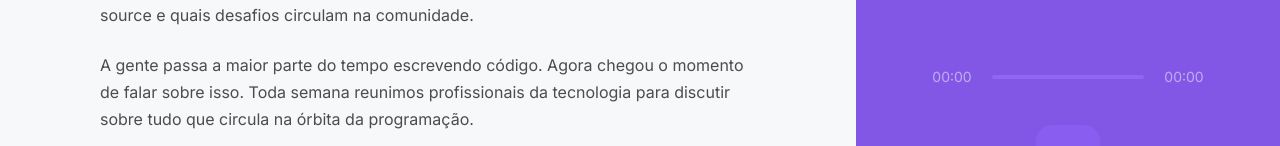
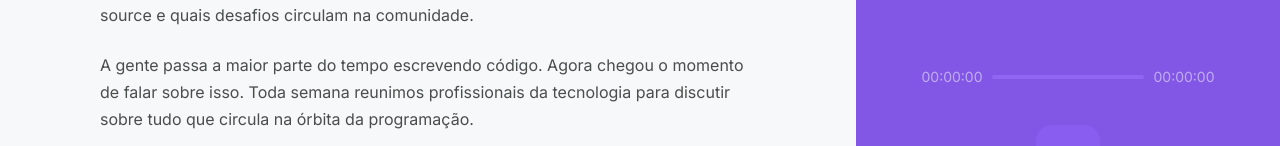
Before and after one commit to henriqueholtz/Podcastr, a Next.js app: page /episodes/a-importancia-da-contribuicao-em-open-source in a window 1280 px wide. Shown: the part 563-709 px from the top of the page. Built offline with nearby package versions, Linux system fonts and the light colour scheme; data requests are answered from the project's data file.

Commit message:
Ended player with clearPlayerState

```diff
--- a/src/components/Player/index.tsx
+++ b/src/components/Player/index.tsx
@@ -1,14 +1,16 @@
-import { useEffect, useRef } from 'react';
+import { useEffect, useRef, useState } from 'react';
 import Image from 'next/image';
 import Slider from 'rc-slider'
 import 'rc-slider/assets/index.css'
 import { usePlayer } from '../../contexts/PlayerContext';
 import styles from './styles.module.scss';
+import { ConvertDurationToTimeString } from '../../utils/Date';
 
 export default function Player() {
     const audioRef = useRef<HTMLAudioElement>(null);
-    const { episodeList, currentEpisodeIndex, isPlaying, togglePlay, toggleLoop, toggleShuffle, setPlayingState, playNext, playPrevious, hasNext, hasPrevious, isLooping, isShuffling } = usePlayer();
+    const { episodeList, currentEpisodeIndex, isPlaying, togglePlay, toggleLoop, toggleShuffle, setPlayingState, playNext, playPrevious, hasNext, hasPrevious, isLooping, isShuffling, clearPlayerState } = usePlayer();
     const episode = episodeList[currentEpisodeIndex];
+    const [progress, setProgress] = useState(0);
 
     useEffect(() => {
         if(!audioRef.current) {
@@ -20,6 +22,28 @@ export default function Player() {
         else
             audioRef.current.pause();
     }, [isPlaying])
+
+    function setupProgressListner() {
+        audioRef.current.currentTime = 0;
+
+        audioRef.current.addEventListener('timeupdate', () => {
+            setProgress(Math.floor(audioRef.current.currentTime))
+        })
+    }
+
+    function handleSeek(amount: number) {
+        audioRef.current.currentTime = amount;
+        setProgress(amount);
+    }
+
+    function hamdleEpisodeEnded() {
+        if(hasNext){
+            playNext();
+        }
+        else {
+            clearPlayerState();
+        }
+    }
 
     return (
         <div className={styles.playerContainer}>
@@ -42,19 +66,19 @@ export default function Player() {
 
             <footer className={!episode ? styles.empty : ''}>
                 <div className={styles.progress}>
-                    <span>00:00</span>
+                    <span>{ConvertDurationToTimeString(progress)}</span>
                     <div className={styles.slider}>
                         {episode ? (
-                            <Slider trackStyle={{backgroundColor: '#84d361'}} railStyle={{ backgroundColor: '#9f75ff'}} handleStyle={{ borderColor: '#84d361', borderWidth: 4}} />
+                            <Slider max={episode.duration} value={progress} onChange={handleSeek} trackStyle={{backgroundColor: '#84d361'}} railStyle={{ backgroundColor: '#9f75ff'}} handleStyle={{ borderColor: '#84d361', borderWidth: 4}} />
                         ) : (
                             <div className={styles.emptySlider} />
                         )}
                     </div>
-                    <span>00:00</span>
+                    <span>{ConvertDurationToTimeString(episode?.duration ?? 0)}</span>
                 </div>
 
                 { episode && (
-                    <audio src={episode.url} autoPlay loop={isLooping} ref={audioRef} onPlay={() => setPlayingState(true)} onPause={() => setPlayingState(false)} />
+                    <audio src={episode.url} autoPlay loop={isLooping} ref={audioRef} onPlay={() => setPlayingState(true)} onPause={() => setPlayingState(false)} onLoadedMetadata={setupProgressListner} onEnded={hamdleEpisodeEnded} />
                 )}
 
                 <div className={styles.buttons}>
--- a/src/contexts/PlayerContext.tsx
+++ b/src/contexts/PlayerContext.tsx
@@ -23,6 +23,7 @@ type PlayerContextData = {
     playPrevious:() => void;
     hasNext: boolean;
     hasPrevious: boolean;
+    clearPlayerState:() => void;
 };
 
 export const PlayerContext = createContext({} as PlayerContextData);
@@ -81,11 +82,16 @@ function playList(list: Episode[], index: number) {
       }
   }
 
+  function clearPlayerState() {
+      setEpisodeList([]);
+      setCurrentEpisodeIndex(0);
+  }
+
   const hasPrevious = currentEpisodeIndex > 0;
-  const hasNext = (currentEpisodeIndex + 1) < episodeList.length;
+  const hasNext = isShuffling || (currentEpisodeIndex + 1) < episodeList.length;
 
   return (
-    <PlayerContext.Provider value={{episodeList: episodeList, currentEpisodeIndex: currentEpisodeIndex, isPlaying, isLooping, isShuffling, play, playList, togglePlay, toggleLoop, toggleShuffle, setPlayingState, playNext, playPrevious, hasNext, hasPrevious }}>
+    <PlayerContext.Provider value={{episodeList: episodeList, currentEpisodeIndex: currentEpisodeIndex, isPlaying, isLooping, isShuffling, play, playList, togglePlay, toggleLoop, toggleShuffle, setPlayingState, playNext, playPrevious, hasNext, hasPrevious, clearPlayerState }}>
         {children}
     </PlayerContext.Provider>
   );
--- a/src/pages/_document.tsx
+++ b/src/pages/_document.tsx
@@ -7,6 +7,8 @@ export default class MyDocument extends Document {
                 <Head>
                     <link rel="preconnect" href="https://fonts.gstatic.com" />
                     <link href="https://fonts.googleapis.com/css2?family=Inter&family=Lexend:wght@500;600&display=swap" rel="stylesheet" />
+
+                    <link rel="shortcut icon" href="/favicon.png" type="image/png" />
                 </Head>
                 <body>
                     <Main />
--- a/src/pages/episodes/[slug].tsx
+++ b/src/pages/episodes/[slug].tsx
@@ -1,4 +1,5 @@
 import { GetStaticPaths, GetStaticProps } from 'next';
+import Head from 'next/head'
 import Image from 'next/image';
 import Link from 'next/link'
 import { useRouter } from 'next/router'
@@ -37,6 +38,9 @@ export default function Episode({episode}: EpisodeProps) {
     }
     return (
         <div className={styles.episode}>
+            <Head>
+                <title>{episode.title} | Podcastr</title>
+            </Head>
             <div className={styles.thumbnailContainer}>
                 <Link href="/">
                     <button type="button">
--- a/src/pages/index.tsx
+++ b/src/pages/index.tsx
@@ -1,4 +1,5 @@
 import { GetStaticProps } from 'next';
+import Head from 'next/head'
 import Image from 'next/image';
 import Link from 'next/link'
 import { format, parseISO} from 'date-fns';
@@ -37,6 +38,10 @@ export default function Home({ latestEpisodes, allEpisodes }: HomeProps) {
 
   return (
     <div className={styles.homePage}>
+      <Head>
+        <title>Home | Podcastr</title>
+      </Head>
+
       <section className={styles.latestEpisodes}>
         <h2>Last Releases</h2>
 
```
